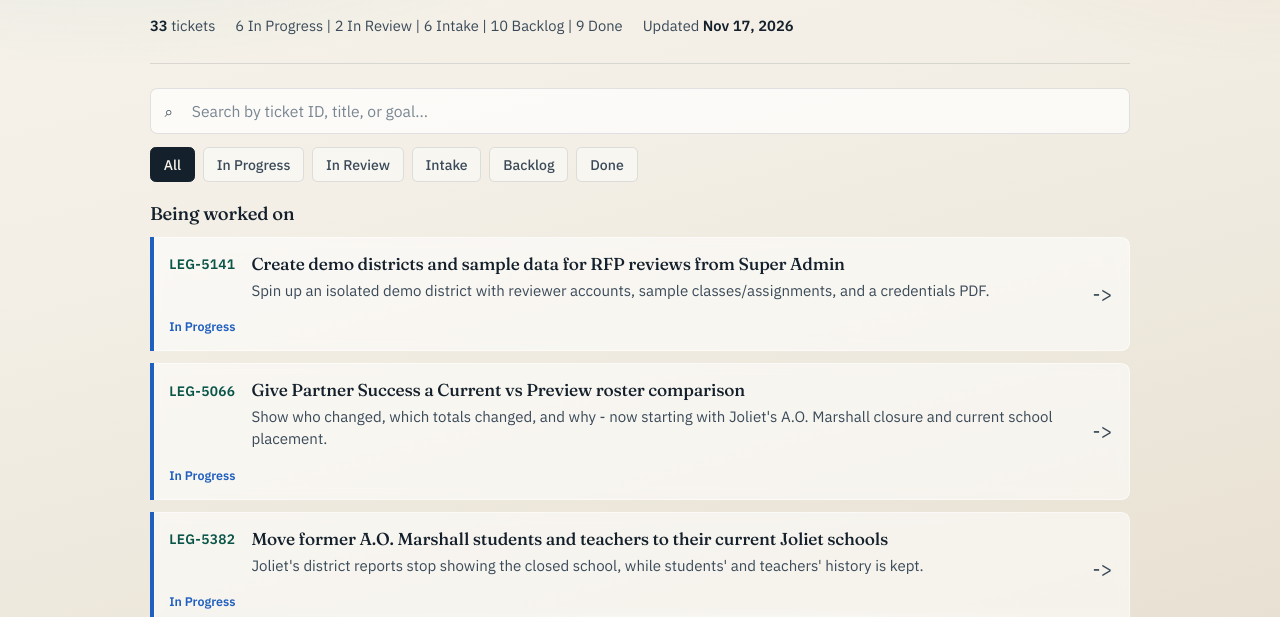
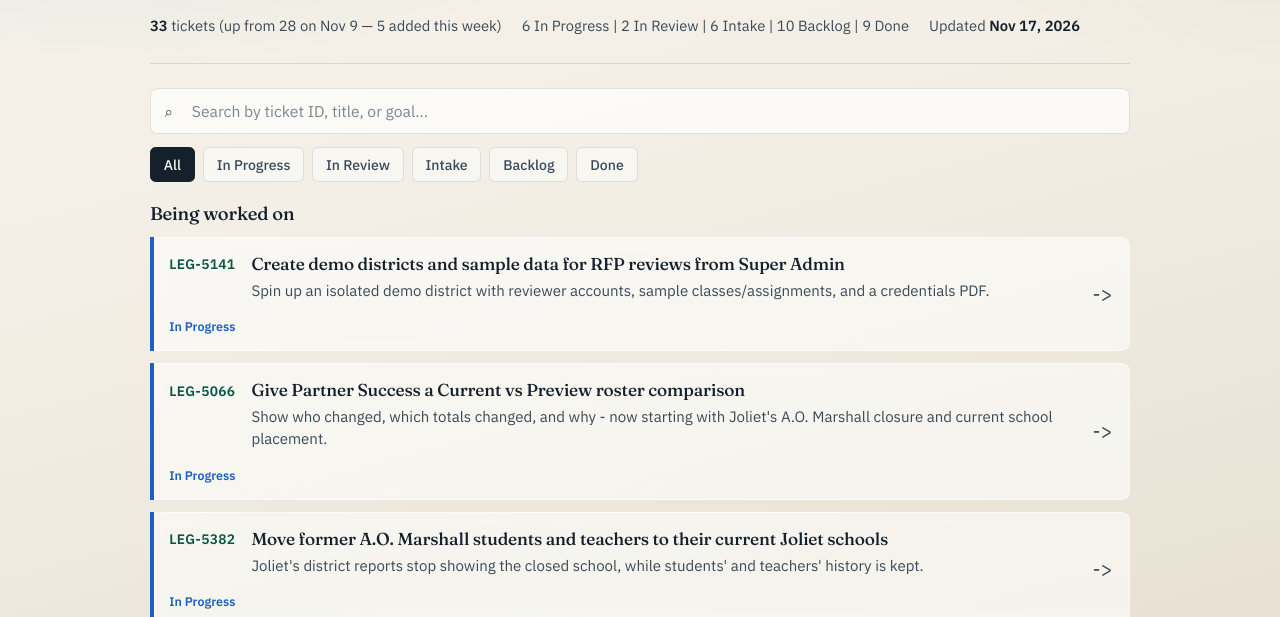
Before and after one commit to RaquelLegends/super-admin-sprint-05, a plain HTML site: page index.html in a window 1280 px wide. Shown: the part 183-800 px from the top of the page. Drawn offline with Linux system fonts and the light colour scheme.

Commit message:
Board: note ticket count rose from 28 to 33
Co-authored-by: Cursor <cursoragent@cursor.com>

```diff
--- a/index.html
+++ b/index.html
@@ -309,7 +309,7 @@
         Super Admin and Admin work across the board: what's in progress, what's waiting in Intake or Backlog, and what recently finished. Excludes duplicates, won't-do, and old launch tickets. Titles are plain language for skimming; Linear keeps the official title when you click through.
       </p>
       <div class="meta">
-        <div><strong>33</strong> tickets</div>
+        <div><strong>33</strong> tickets (up from 28 on Nov 9 &mdash; 5 added this week)</div>
         <div>6 In Progress | 2 In Review | 6 Intake | 10 Backlog | 9 Done</div>
         <div>Updated <strong>Nov 17, 2026</strong></div>
       </div>
```
